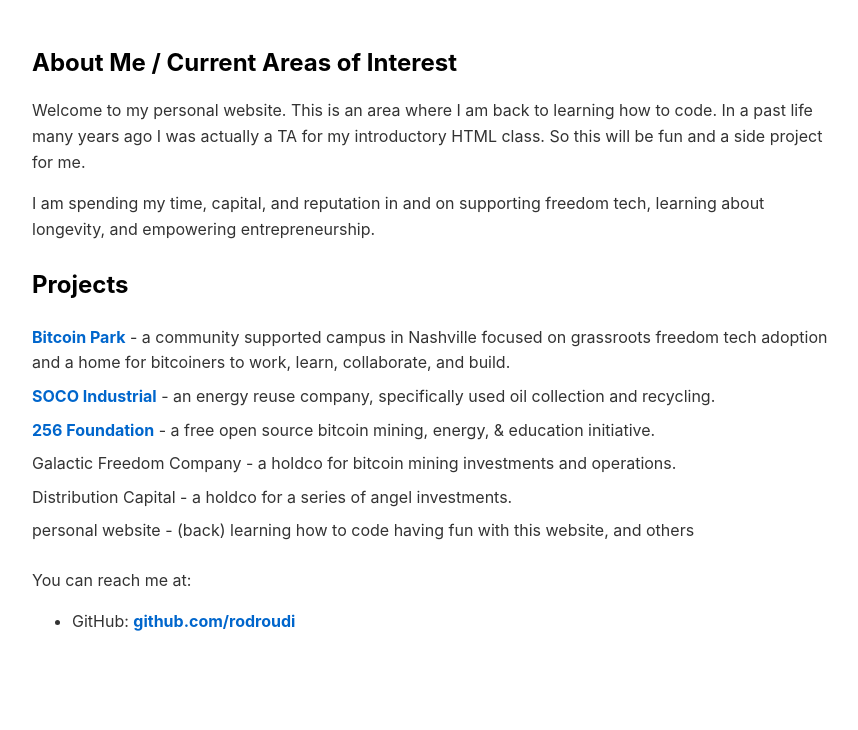
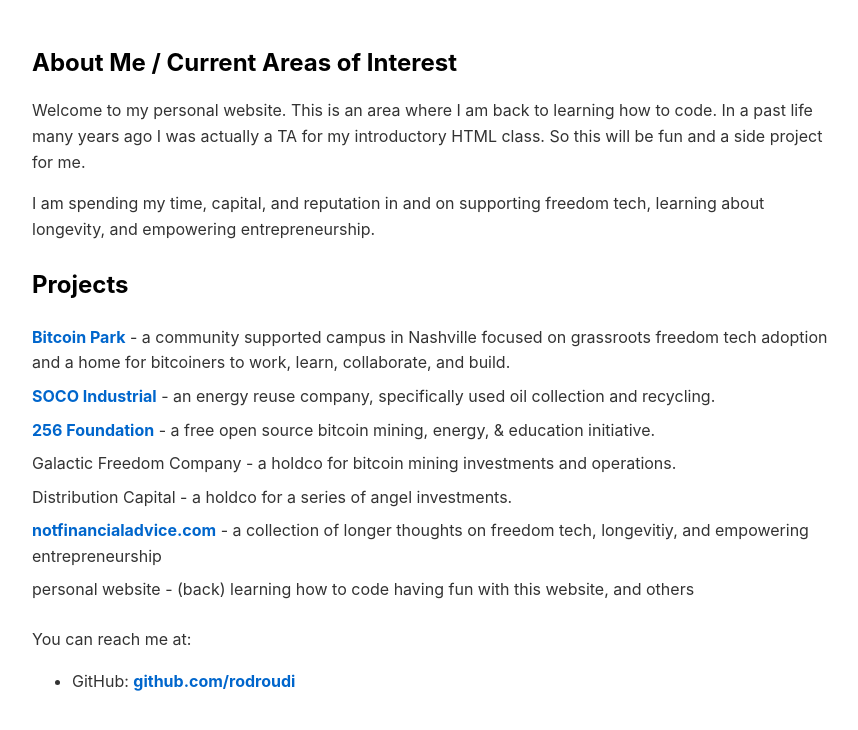
Before and after one commit to rodroudi/rodroudi.com, a plain HTML site: page index.html in a window 1280 px wide. Shown: the whole page, without its empty margins (208-1066 px from the left). Drawn offline with Linux system fonts and the light colour scheme.

Commit message:
Add notfinancialadvice.com to projects list

```diff
--- a/index.html
+++ b/index.html
@@ -58,6 +58,7 @@
             <li><a href="https://256foundation.org" target="_blank">256 Foundation</a> - a free open source bitcoin mining, energy, & education initiative.</li>
             <li>Galactic Freedom Company - a holdco for bitcoin mining investments and operations.</li>
             <li>Distribution Capital - a holdco for a series of angel investments.</li>
+            <li><a href="https://notfinancialadvice.com" target="_blank">notfinancialadvice.com</a> - a collection of longer thoughts on freedom tech, longevitiy, and empowering entrepreneurship</li>
             <li>personal website - (back) learning how to code having fun with this website, and others</li>
         </ul>
     </div>
```
